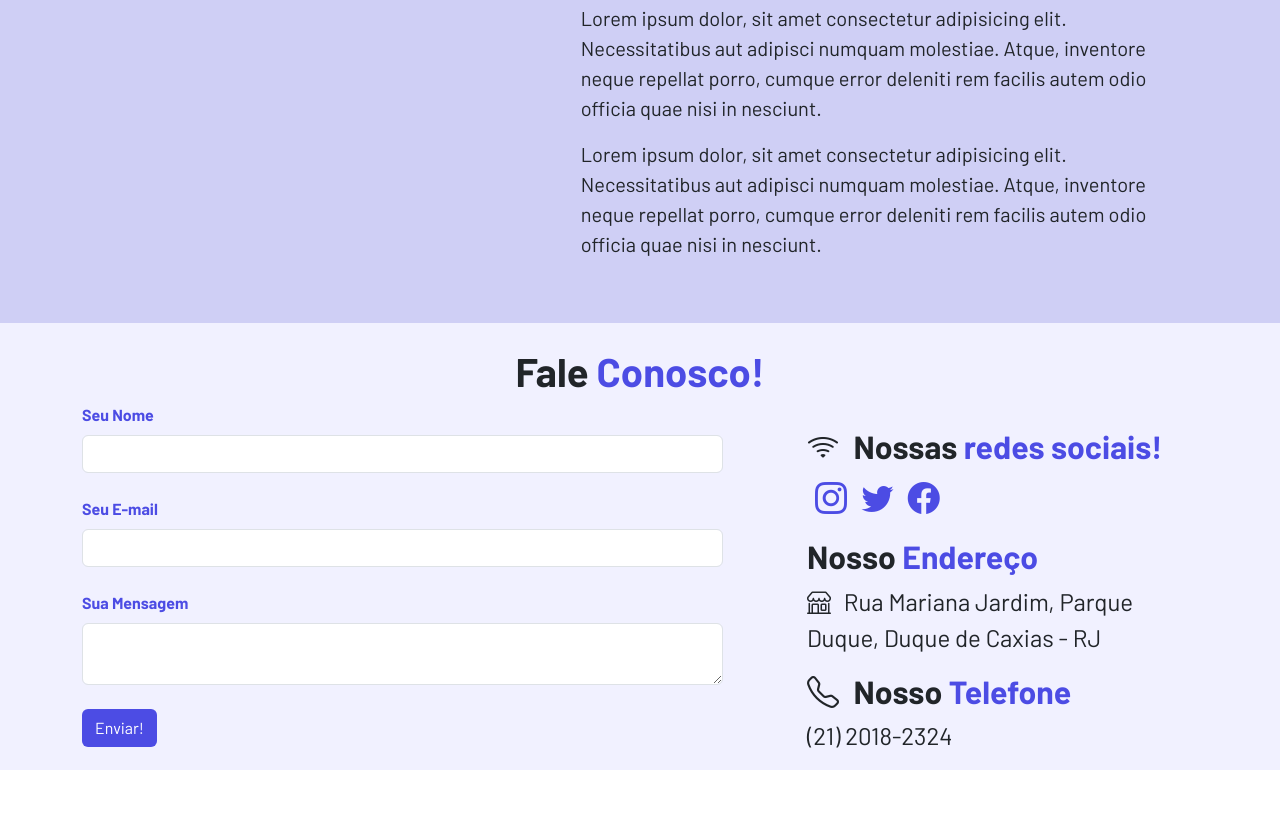
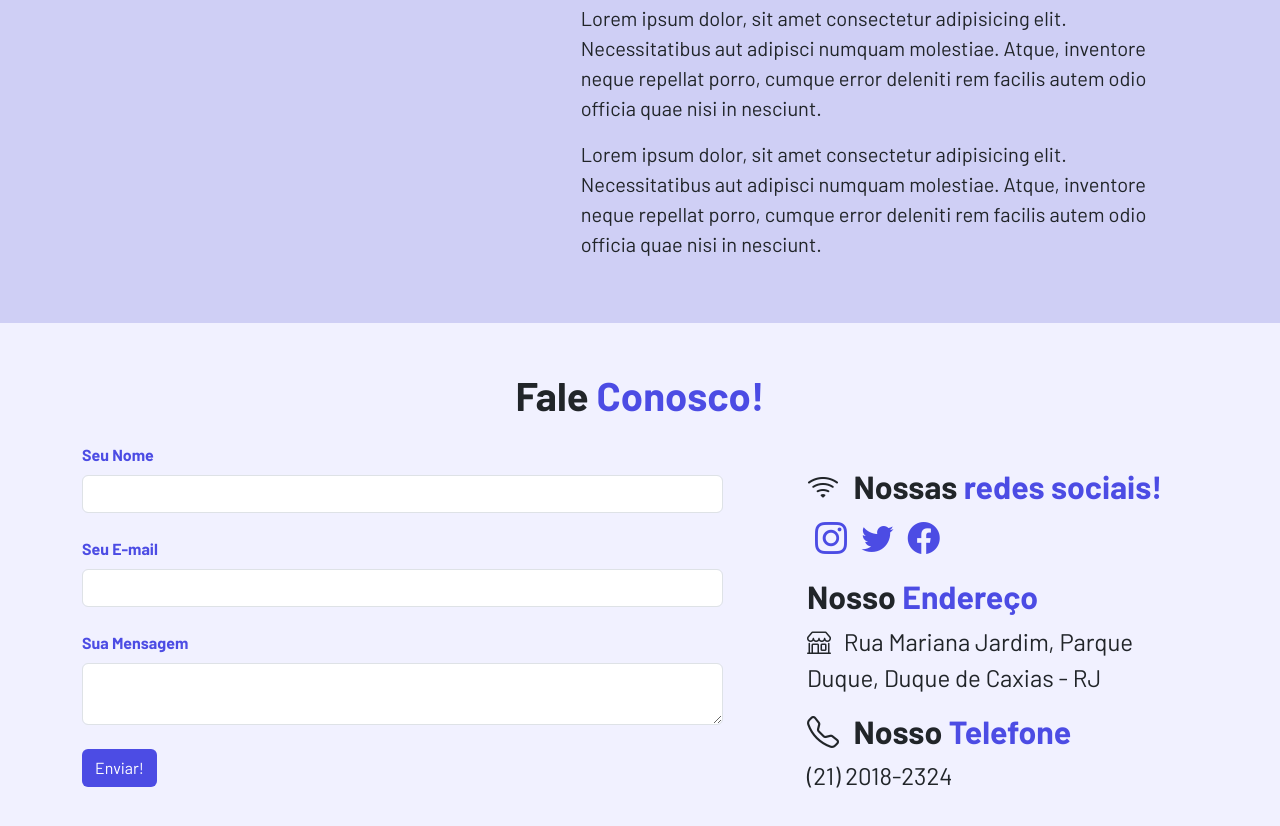
Before and after one commit to DGSecken/shopping-jardim, a plain HTML site: page index.html in a window 1280 px wide. Shown: the part 2092-2918 px from the top of the page. Before the commit the page ends 2862 px from the top, so only its background shows below. Drawn offline with nearby package versions, Linux system fonts and the light colour scheme.

```diff
--- a/index.html
+++ b/index.html
@@ -225,9 +225,9 @@
                     </section>
 
                     <section id="contato">
-                        <div class="container">
+                        <div class="container pb-5">
                         <div class="row">
-                            <h2 class="text-center fw-bold fs-1 pt-4">Fale <span class="text-colored">Conosco!</span></h2>
+                            <h2 class="text-center fw-bold fs-1 pt-5 pb-3">Fale <span class="text-colored">Conosco!</span></h2>
                         </div>
                         <div class="row">
                             <div class="col-md-7">
```
Lines whose indentation alone changed are shown as unchanged.
